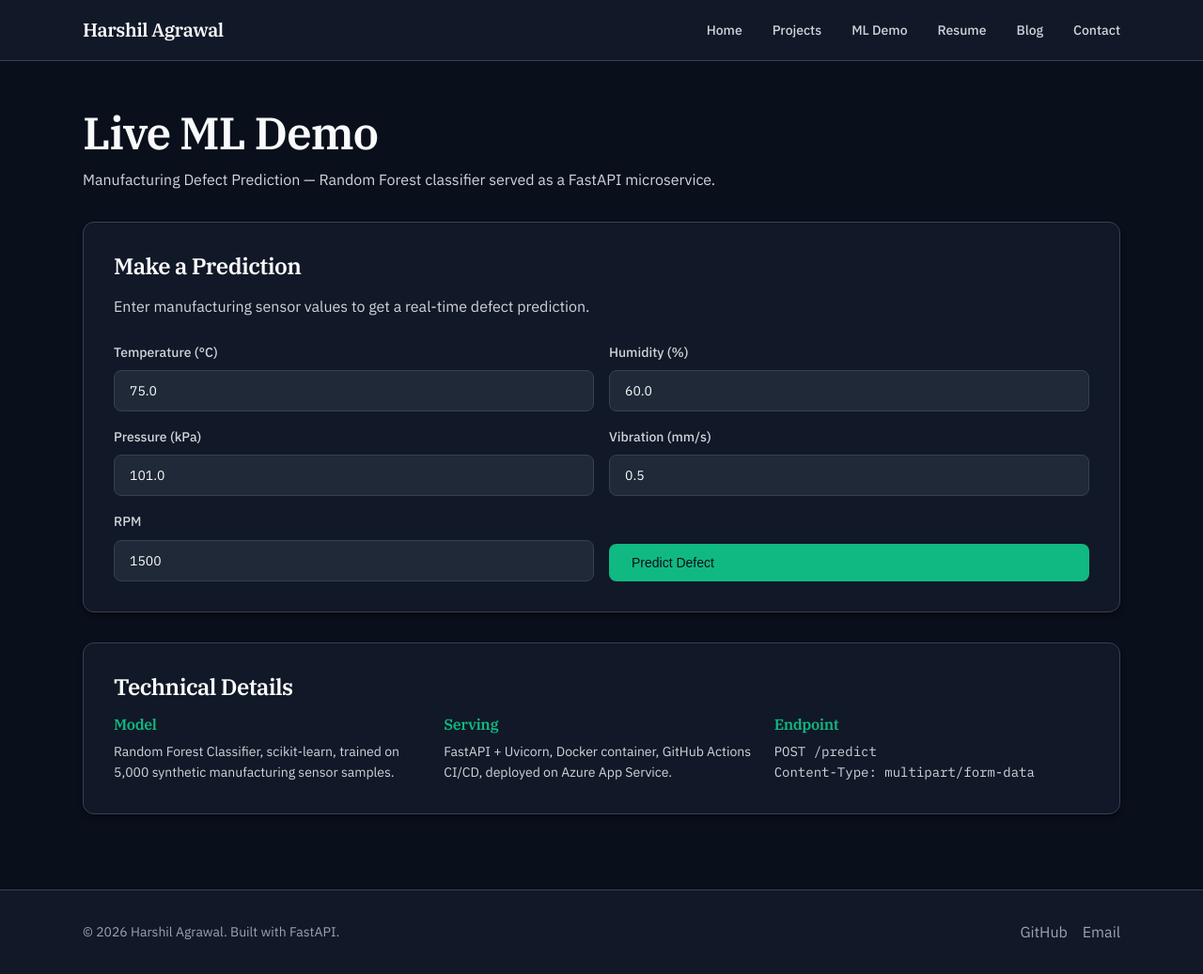
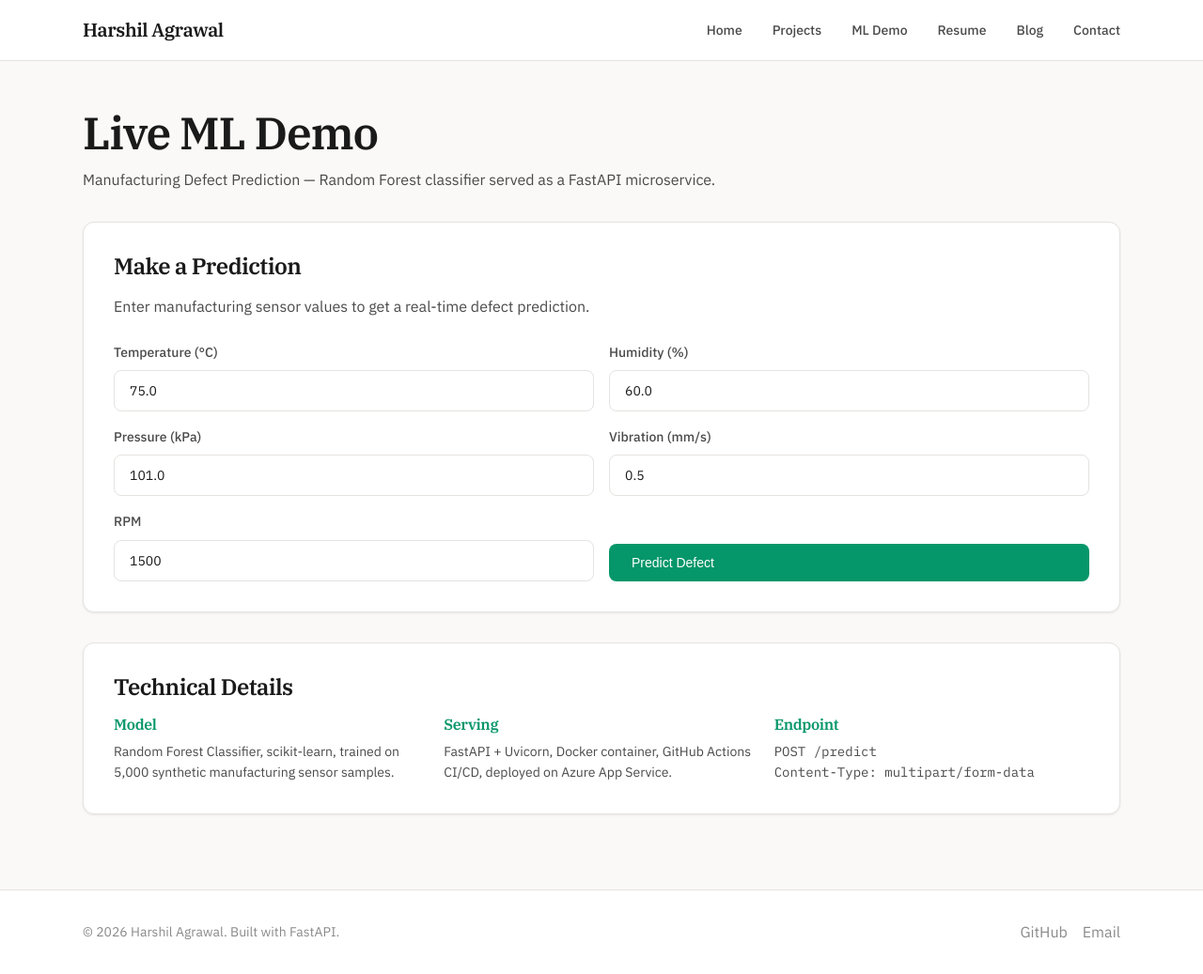
Before and after one commit to Harshil411/portfolio, a FastAPI app: page /demo in a window 1280 px wide. Shown: the whole page at 94% size. Run offline with FastAPI, Linux system fonts and the light colour scheme.

Commit message:
Switch to soft light theme and fix spacing
- Light warm background (#faf9f7) instead of dark theme
- Softer shadows and borders for light mode
- Fixed section spacing with explicit margins
- Updated prediction result colors for light background
- Kept IBM Plex typography and emerald accent

```diff
--- a/app/templates/base.html
+++ b/app/templates/base.html
@@ -9,19 +9,19 @@
     <link href="https://fonts.googleapis.com/css2?family=IBM+Plex+Serif:wght@400;500;600;700&family=IBM+Plex+Sans:wght@400;500;600;700&family=IBM+Plex+Mono:wght@400;500&display=swap" rel="stylesheet">
     <style>
         :root {
-            --bg-primary: #0a0f1c;
-            --bg-secondary: #111827;
-            --bg-tertiary: #1f2937;
-            --text-primary: #f9fafb;
-            --text-secondary: #d1d5db;
-            --text-tertiary: #9ca3af;
-            --accent: #10b981;
-            --accent-hover: #059669;
-            --accent-light: rgba(16, 185, 129, 0.1);
-            --border: #374151;
-            --border-light: #4b5563;
-            --shadow: 0 4px 6px -1px rgba(0, 0, 0, 0.3), 0 2px 4px -1px rgba(0, 0, 0, 0.2);
-            --shadow-lg: 0 10px 15px -3px rgba(0, 0, 0, 0.3), 0 4px 6px -2px rgba(0, 0, 0, 0.2);
+            --bg-primary: #faf9f7;
+            --bg-secondary: #ffffff;
+            --bg-tertiary: #f5f4f2;
+            --text-primary: #1a1a1a;
+            --text-secondary: #4a4a4a;
+            --text-tertiary: #8a8a8a;
+            --accent: #059669;
+            --accent-hover: #047857;
+            --accent-light: rgba(5, 150, 105, 0.08);
+            --border: #e5e3e0;
+            --border-light: #d4d2cf;
+            --shadow: 0 1px 3px 0 rgba(0, 0, 0, 0.05), 0 1px 2px 0 rgba(0, 0, 0, 0.03);
+            --shadow-lg: 0 4px 6px -1px rgba(0, 0, 0, 0.05), 0 2px 4px -1px rgba(0, 0, 0, 0.03);
             --radius: 0.5rem;
             --radius-lg: 0.75rem;
             --font-serif: 'IBM Plex Serif', Georgia, serif;
@@ -148,7 +148,7 @@
 
         .btn-primary {
             background-color: var(--accent);
-            color: var(--bg-primary);
+            color: white;
         }
 
         .btn-primary:hover {
@@ -254,9 +254,6 @@
         .gap-4 { gap: 1rem; }
         .gap-6 { gap: 1.5rem; }
         .gap-8 { gap: 2rem; }
-        .space-y-4 > * + * { margin-top: 1rem; }
-        .space-y-6 > * + * { margin-top: 1.5rem; }
-        .space-y-8 > * + * { margin-top: 2rem; }
         .flex { display: flex; }
         .flex-col { flex-direction: column; }
         .flex-wrap { flex-wrap: wrap; }
@@ -266,6 +263,20 @@
         .text-right { text-align: right; }
         .w-full { width: 100%; }
         .hidden { display: none; }
+
+        /* Spacing utilities */
+        .space-y-4 > * + * { margin-top: 1rem; }
+        .space-y-6 > * + * { margin-top: 1.5rem; }
+        .space-y-8 > * + * { margin-top: 2rem; }
+        .space-y-12 > * + * { margin-top: 3rem; }
+        .mt-4 { margin-top: 1rem; }
+        .mt-6 { margin-top: 1.5rem; }
+        .mt-8 { margin-top: 2rem; }
+        .mt-12 { margin-top: 3rem; }
+        .mb-4 { margin-bottom: 1rem; }
+        .mb-6 { margin-bottom: 1.5rem; }
+        .mb-8 { margin-bottom: 2rem; }
+        .mb-12 { margin-bottom: 3rem; }
 
         @media (min-width: 768px) {
             .md\:grid-cols-2 { grid-template-columns: repeat(2, minmax(0, 1fr)); }
@@ -280,7 +291,7 @@
 
         /* Form elements */
         input, textarea {
-            background-color: var(--bg-tertiary);
+            background-color: var(--bg-secondary);
             border: 1px solid var(--border);
             border-radius: var(--radius);
             color: var(--text-primary);
--- a/app/templates/demo.html
+++ b/app/templates/demo.html
@@ -111,19 +111,19 @@ document.getElementById('predict-form').addEventListener('submit', async (e) =>
     const contentDiv = document.getElementById('result-content');
 
     if (data.prediction === 1) {
-        contentDiv.style.backgroundColor = 'rgba(239, 68, 68, 0.1)';
-        contentDiv.style.border = '1px solid rgba(239, 68, 68, 0.3)';
+        contentDiv.style.backgroundColor = 'rgba(239, 68, 68, 0.08)';
+        contentDiv.style.border = '1px solid rgba(239, 68, 68, 0.25)';
         contentDiv.innerHTML = `
-            <p style="color: #ef4444; font-weight: 600; margin-bottom: 0.5rem;">⚠️ Defect Likely</p>
-            <p style="color: #f87171; font-size: 0.875rem; margin-bottom: 0.5rem;">Probability: ${(data.probability.defect * 100).toFixed(1)}%</p>
+            <p style="color: #dc2626; font-weight: 600; margin-bottom: 0.5rem;">⚠️ Defect Likely</p>
+            <p style="color: #ef4444; font-size: 0.875rem; margin-bottom: 0.5rem;">Probability: ${(data.probability.defect * 100).toFixed(1)}%</p>
             <p style="color: var(--text-secondary); font-size: 0.875rem;">Recommendation: Inspect equipment and recalibrate sensors.</p>
         `;
     } else {
-        contentDiv.style.backgroundColor = 'rgba(16, 185, 129, 0.1)';
-        contentDiv.style.border = '1px solid rgba(16, 185, 129, 0.3)';
+        contentDiv.style.backgroundColor = 'rgba(5, 150, 105, 0.08)';
+        contentDiv.style.border = '1px solid rgba(5, 150, 105, 0.25)';
         contentDiv.innerHTML = `
-            <p style="color: #10b981; font-weight: 600; margin-bottom: 0.5rem;">✅ No Defect Predicted</p>
-            <p style="color: #34d399; font-size: 0.875rem; margin-bottom: 0.5rem;">Probability of defect: ${(data.probability.defect * 100).toFixed(1)}%</p>
+            <p style="color: #059669; font-weight: 600; margin-bottom: 0.5rem;">✅ No Defect Predicted</p>
+            <p style="color: #10b981; font-size: 0.875rem; margin-bottom: 0.5rem;">Probability of defect: ${(data.probability.defect * 100).toFixed(1)}%</p>
             <p style="color: var(--text-secondary); font-size: 0.875rem;">Recommendation: Continue normal operations.</p>
         `;
     }
--- a/app/templates/index.html
+++ b/app/templates/index.html
@@ -1,6 +1,6 @@
 {% extends "base.html" %}
 {% block content %}
-<div class="space-y-12">
+<div>
     <!-- Hero -->
     <section>
         <div style="max-width: 48rem;">
@@ -22,7 +22,7 @@
     </section>
 
     <!-- Current Focus -->
-    <section class="accent-border">
+    <section class="accent-border" style="margin-top: 4rem;">
         <h2 style="font-size: 1.5rem; margin-bottom: 1rem;">Current Focus</h2>
         <div class="grid grid-cols-1 md:grid-cols-3 gap-6">
             <div>
@@ -41,7 +41,7 @@
     </section>
 
     <!-- What I Build -->
-    <section>
+    <section style="margin-top: 4rem;">
         <h2 style="font-size: 1.875rem; margin-bottom: 1.5rem;">What I Build</h2>
         <div class="grid grid-cols-1 md:grid-cols-2 gap-6">
             <div class="surface">
```
